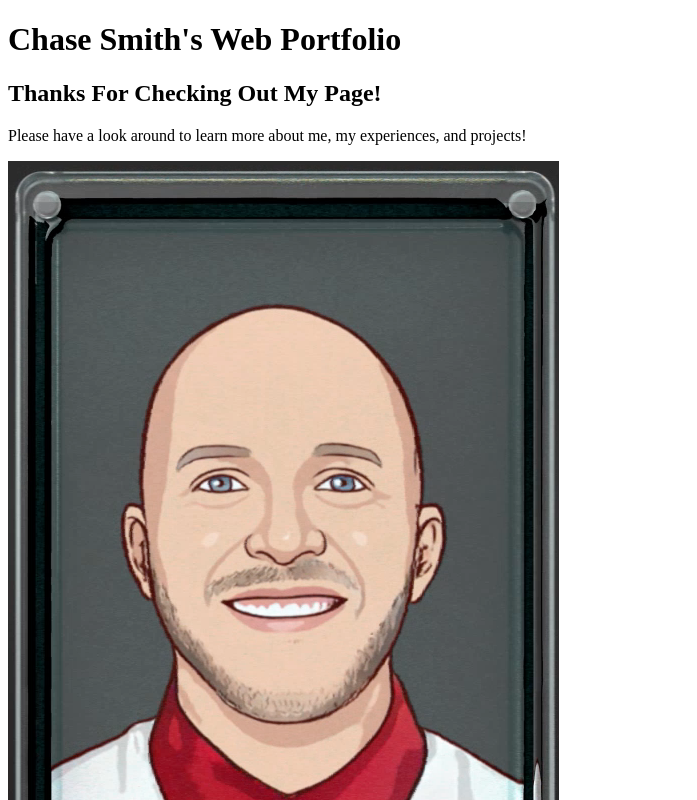
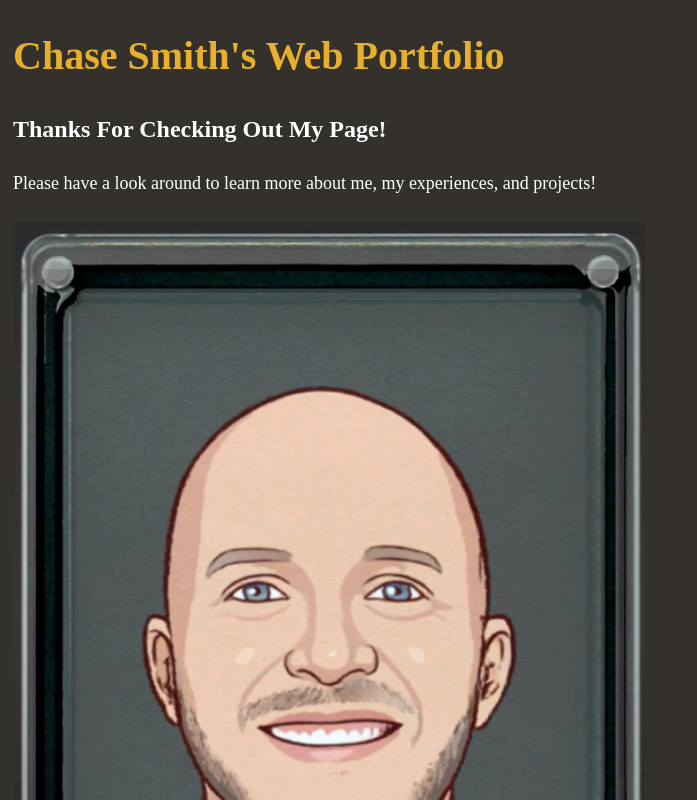
Before and after one commit to chaseislefty/profile, a plain HTML site: page index.html in a window 1280 px wide. Shown: the top 800 px of the page, without its empty margins (0-697 px from the left). Drawn offline with Linux system fonts and the light colour scheme.

Commit message:
CSS Intro
Added some CSS customization

```diff
--- a/index.html
+++ b/index.html
@@ -2,18 +2,19 @@
 <html>
   <head>
     <meta charset="utf-8">
+    <link rel="stylesheet" href="main.css">
     <title>Chase Smith's Web Portfolio</title>
   </head>
   <body>
     <h1>Chase Smith's Web Portfolio</h1>
-
     <h2>Thanks For Checking Out My Page!</h2>
 
     <p>Please have a look around to learn more about me, my experiences, and projects!</p>
 
     <img src="ChaseNFT.png" alt="Image of me as an NFT">
-
+    <br><br>
     <p>~Chase $mith~</p>
+    <br>
 
   </body>
 </html>
--- /dev/null
+++ b/main.css
@@ -0,0 +1,38 @@
+html {
+    background-color: #34312D;
+}
+
+h1 {
+    color: #e6af2e;
+    font-size: 40px;
+    padding: 5px;
+}
+
+h2 {
+     color: #fefffe;
+     padding: 5px;
+}
+
+p {
+    color: #fefffe;
+    font-size: 18px;
+    padding: 5px;
+}
+
+img {
+    padding: 5px;
+    width: 50%;
+    height: auto;
+}
+
+p {
+    ...
+}
+
+.highlight {
+    ...
+}
+
+#navigation {
+    ...
+}
```
Also changed, not shown: index.css (deleted).
